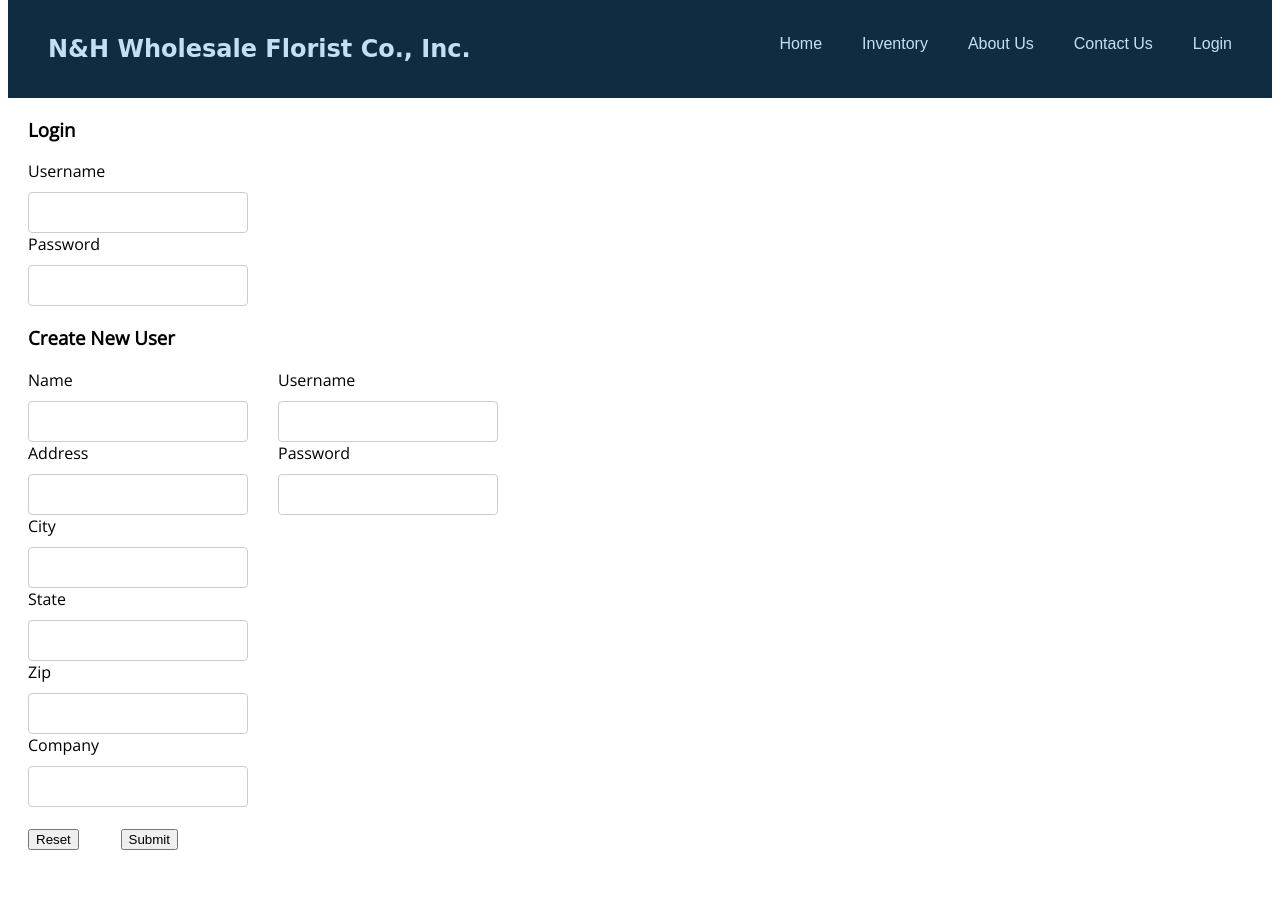
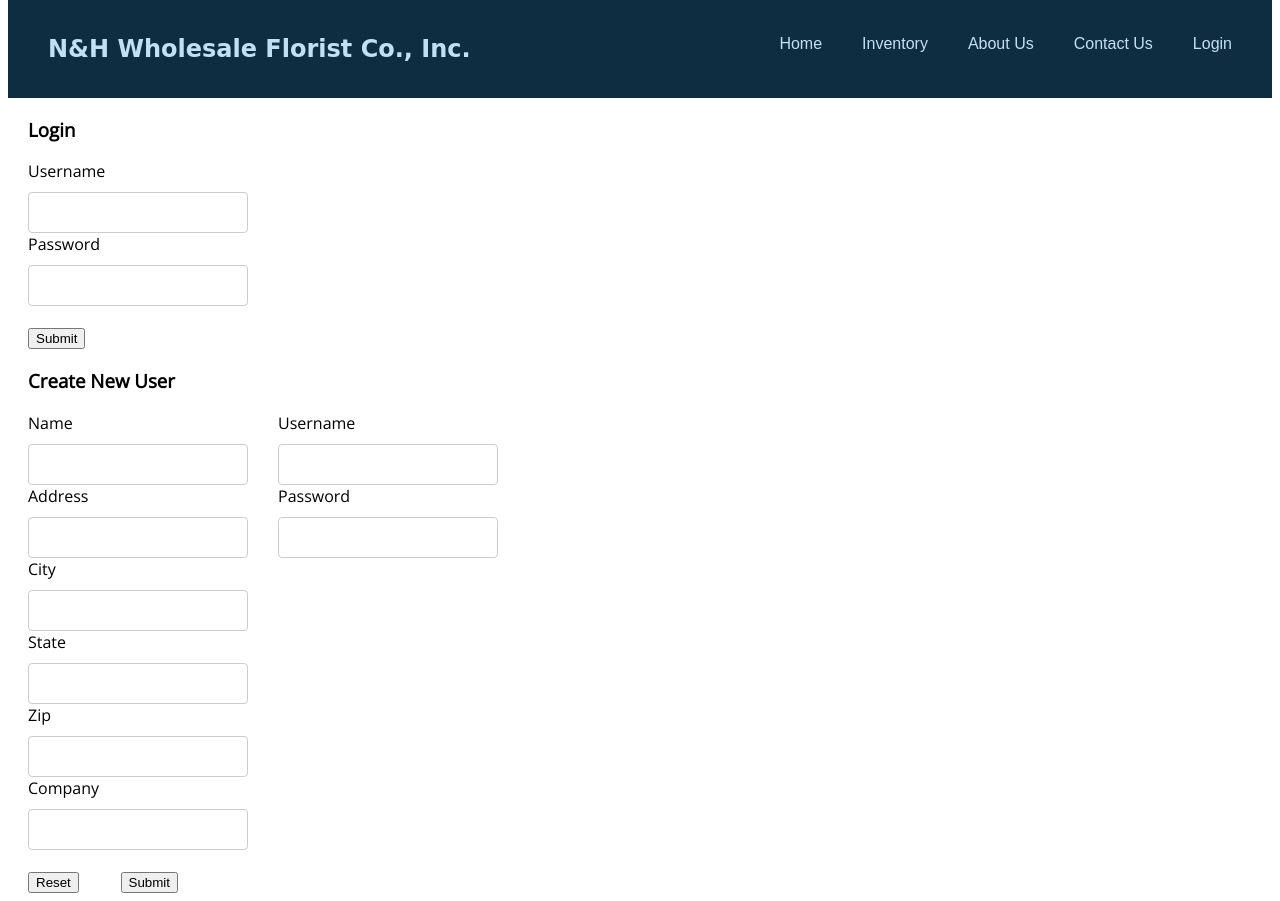
Before and after one commit to mikebobadilla/cis444, a PHP site: page /login.php in a window 1280 px wide. Before the commit the page ends 850 px from the top, so only its background shows below. Run offline with PHP 8.4, Linux system fonts and the light colour scheme.

Commit message:
added submit button for logging in

```diff
--- a/login.php
+++ b/login.php
@@ -18,6 +18,10 @@
 					<input type="text" name="login-username" value="">
 					<label for="login-password">Password</label>
 					<input type="password" name="login-password" value="">
+					<br>
+					<div class="form-row">
+						<button type="submit" name="button">Submit</button>
+					</div>
 				</form>
 			</div>
 
```
